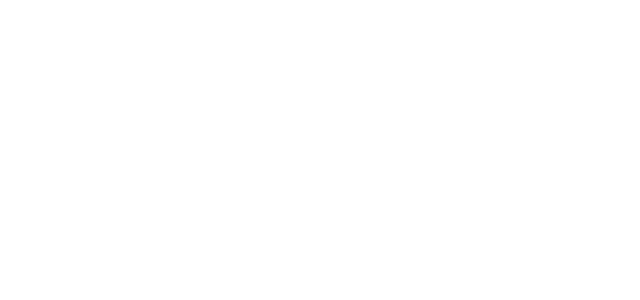
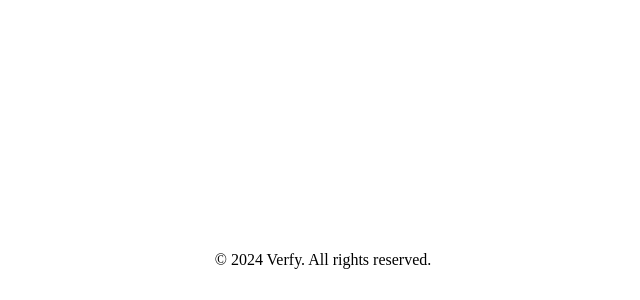
Before and after one commit to lythne/authy, a Next.js app: page / in a window 1280 px wide. Shown: the part 500-800 px from the top of the page, without its empty margins (317-957 px from the left). Built offline with nearby package versions, Linux system fonts and the light colour scheme.

Commit message:
Styled & Added Content To `Footer` Component

```diff
--- a/src/styles/ui/layout/Footer/Footer.module.css
+++ b/src/styles/ui/layout/Footer/Footer.module.css
@@ -0,0 +1,7 @@
+.Footer {
+    min-height: 80px;
+    display: flex;
+    flex-direction: row;
+    align-items: center;
+    justify-content: center;
+}
--- a/src/ui/layout/Footer/Footer.tsx
+++ b/src/ui/layout/Footer/Footer.tsx
@@ -1,3 +1,9 @@
+import { FooterStyles } from '@/exports/styles/layout';
+
 export default function Footer() {
-    return <footer></footer>;
+    return (
+        <footer className={FooterStyles.Footer}>
+            <p>© {new Date().getFullYear()} Verfy. All rights reserved.</p>
+        </footer>
+    );
 }
```
